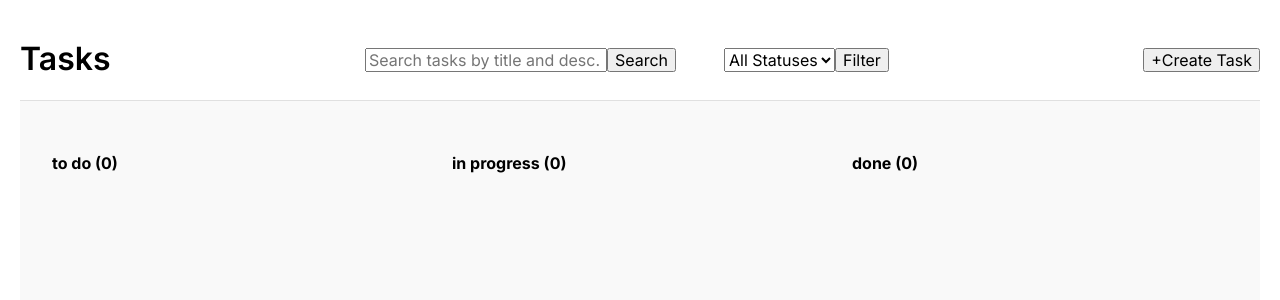
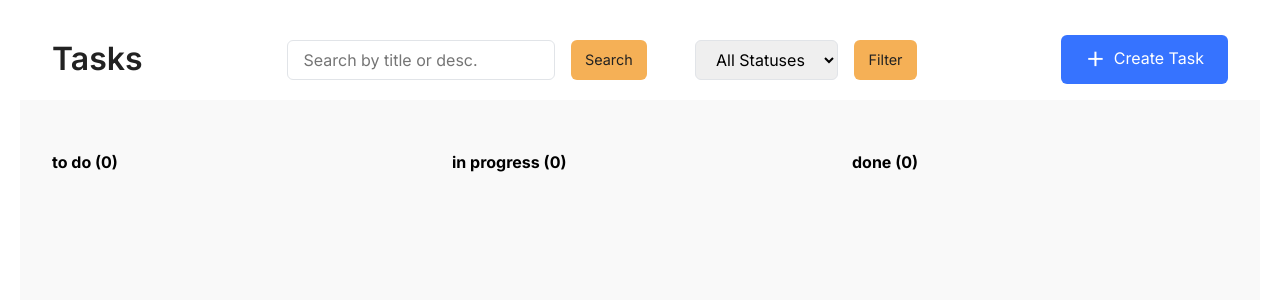
Before and after one commit to sasholilov/task-management-dashboard, a Vue app: page / in a window 1280 px wide. Shown: the top 300 px of the page. Built offline with nearby package versions, Linux system fonts and the light colour scheme; no server answers.

Commit message:
created ui component button add install iconify

```diff
--- /dev/null
+++ b/env.d.ts
@@ -0,0 +1,5 @@
+declare module "*.vue" {
+  import type { DefineComponent } from "vue";
+  const component: DefineComponent<{}, {}, any>;
+  export default component;
+}
--- a/package.json
+++ b/package.json
@@ -10,6 +10,7 @@
     "lint": "eslint . --ext .vue,.ts"
   },
   "dependencies": {
+    "@iconify/vue": "^5.0.0",
     "normalize.css": "^8.0.1",
     "pinia": "^3.0.4",
     "vue": "^3.5.24",
--- a/src/assets/scss/variables.scss
+++ b/src/assets/scss/variables.scss
@@ -0,0 +1,11 @@
+$primary: #3673ff;
+$secondary: #f5b056;
+$background: #f5f7fa;
+$text-color: #222222;
+$text-color-inverted: #ffffff;
+$border-color: #e1e4e8;
+$success: #28a745;
+$warning: #ffc107;
+$danger: #dc3545;
+
+$border-radius: 6px;
--- a/src/components/Filter.vue
+++ b/src/components/Filter.vue
@@ -6,10 +6,29 @@
       <option value="pending">In Progress</option>
       <option value="pending">Done</option>
     </select>
-    <button>Filter</button>
+    <Button variant="secondary">Filter</Button>
   </div>
 </template>
 
-<script setup lang="ts"></script>
+<script setup lang="ts">
+import Button from "./Ui/Button.vue";
+</script>
 
-<style scoped lang="scss"></style>
+<style scoped lang="scss">
+.filter {
+  display: flex;
+  gap: 1rem;
+  .filter-select {
+    flex: 1;
+    padding: 0.5rem 1rem;
+    border: 1px solid $border-color;
+    border-radius: $border-radius;
+    font-size: 1rem;
+    &:focus {
+      outline: none;
+      border-color: $primary;
+      box-shadow: 0 0 5px rgba($primary, 0.5);
+    }
+  }
+}
+</style>
--- a/src/components/Header.vue
+++ b/src/components/Header.vue
@@ -2,12 +2,13 @@
   <div class="header">
     <h1 class="title">Tasks</h1>
     <SearchFilters />
-    <button class="add-task-button"><span>+</span>Create Task</button>
+    <Button><span>+</span>Create Task</Button>
   </div>
 </template>
 
 <script setup lang="ts">
 import SearchFilters from "./SearchFilter.vue";
+import Button from "./Ui/Button.vue";
 </script>
 
 <style scoped lang="scss">
@@ -15,9 +16,16 @@ import SearchFilters from "./SearchFilter.vue";
   display: flex;
   justify-content: space-between;
   align-items: center;
-  border-bottom: 1px solid #e0e0e0;
+  padding: 0 2rem;
   .title {
     font-weight: 600;
+    color: $text-color;
+  }
+  span {
+    margin-right: 0.5rem;
+    font-size: 2rem;
+    font-weight: 300;
+    vertical-align: sub;
   }
 }
 </style>
--- a/src/components/Search.vue
+++ b/src/components/Search.vue
@@ -3,12 +3,31 @@
     <input
       type="text"
       class="search-input"
-      placeholder="Search tasks by title and desc."
+      placeholder="Search by title or desc."
     />
-    <button>Search</button>
+    <Button variant="secondary"> Search </Button>
   </div>
 </template>
 
-<script setup lang="ts"></script>
+<script setup lang="ts">
+import Button from "../components/Ui/Button.vue";
+</script>
 
-<style scoped lang="scss"></style>
+<style scoped lang="scss">
+.search {
+  display: flex;
+  gap: 1rem;
+  .search-input {
+    flex: 1;
+    padding: 0.5rem 1rem;
+    border: 1px solid $border-color;
+    border-radius: $border-radius;
+    font-size: 1rem;
+    &:focus {
+      outline: none;
+      border-color: $primary;
+      box-shadow: 0 0 5px rgba($primary, 0.5);
+    }
+  }
+}
+</style>
--- /dev/null
+++ b/src/components/Ui/Button.vue
@@ -0,0 +1,90 @@
+<template>
+  <button :class="buttonClass" @click="handleClick">
+    <slot></slot>
+  </button>
+</template>
+
+<script setup>
+import { computed, defineProps, defineEmits } from "vue";
+
+const props = defineProps({
+  type: {
+    type: String,
+    default: "button",
+  },
+  disabled: {
+    type: Boolean,
+    default: false,
+  },
+  variant: {
+    type: String,
+    default: "primary",
+  },
+});
+
+const emit = defineEmits(["click"]);
+
+const buttonClass = computed(() => ({
+  btn: true,
+  [`btn-${props.variant}`]: true,
+  disabled: props.disabled,
+}));
+
+const handleClick = (event) => {
+  if (!props.disabled) {
+    emit("click", event);
+  }
+};
+</script>
+
+<style scoped lang="scss">
+.btn {
+  padding: 0.5em 1em;
+  border: none;
+  cursor: pointer;
+  font-size: 0.9em;
+}
+
+.btn-primary {
+  font-size: 1rem;
+  background-color: $primary;
+  padding: 0.25rem 1.5rem 0.5rem 1.5rem;
+  border-radius: $border-radius;
+  color: $text-color-inverted;
+  text-align: center;
+  transition: all 0.3s ease-in-out;
+  &:hover {
+    background-color: darken($primary, 5%);
+    color: darken($text-color-inverted, 5%);
+  }
+}
+
+.btn-primary-large {
+  background-color: $primary;
+  padding: 0.5rem 2.5rem 0.5rem 2.5rem;
+  border-radius: $border-radius;
+  color: $text-color-inverted;
+  font-size: 1.2rem;
+  text-align: center;
+  transition: all 0.3s ease-in-out;
+  &:hover {
+    background-color: darken($primary, 5%);
+    color: $secondary;
+  }
+}
+
+.btn-secondary {
+  border-radius: $border-radius;
+  background-color: $secondary;
+  color: $text-color;
+  transition: all 0.3s ease-in-out;
+  &:hover {
+    background-color: darken($secondary, 5%);
+  }
+}
+
+.disabled {
+  opacity: 0.65;
+  cursor: not-allowed;
+}
+</style>
--- a/tsconfig.app.json
+++ b/tsconfig.app.json
@@ -12,5 +12,5 @@
     "noFallthroughCasesInSwitch": true,
     "noUncheckedSideEffectImports": true
   },
-  "include": ["src/**/*.ts", "src/**/*.tsx", "src/**/*.vue"]
+  "include": ["env.d.ts", "src/**/*.ts", "src/**/*.tsx", "src/**/*.vue"]
 }
```
Also changed, not shown: 1 other file (tests, documents, lock files or other folders).
